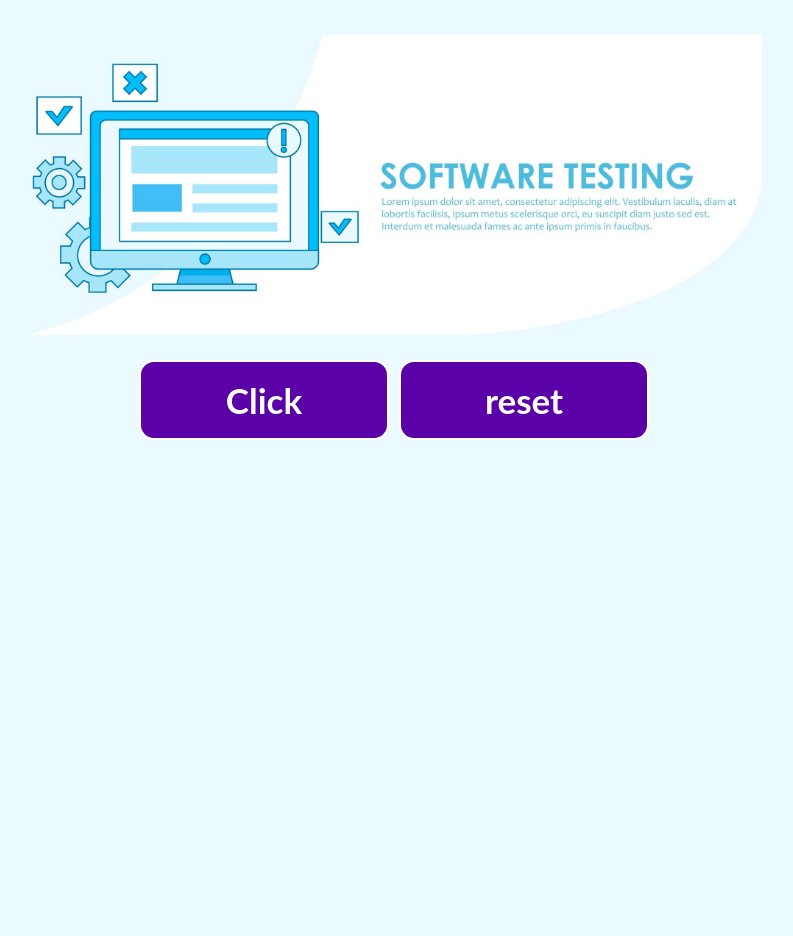
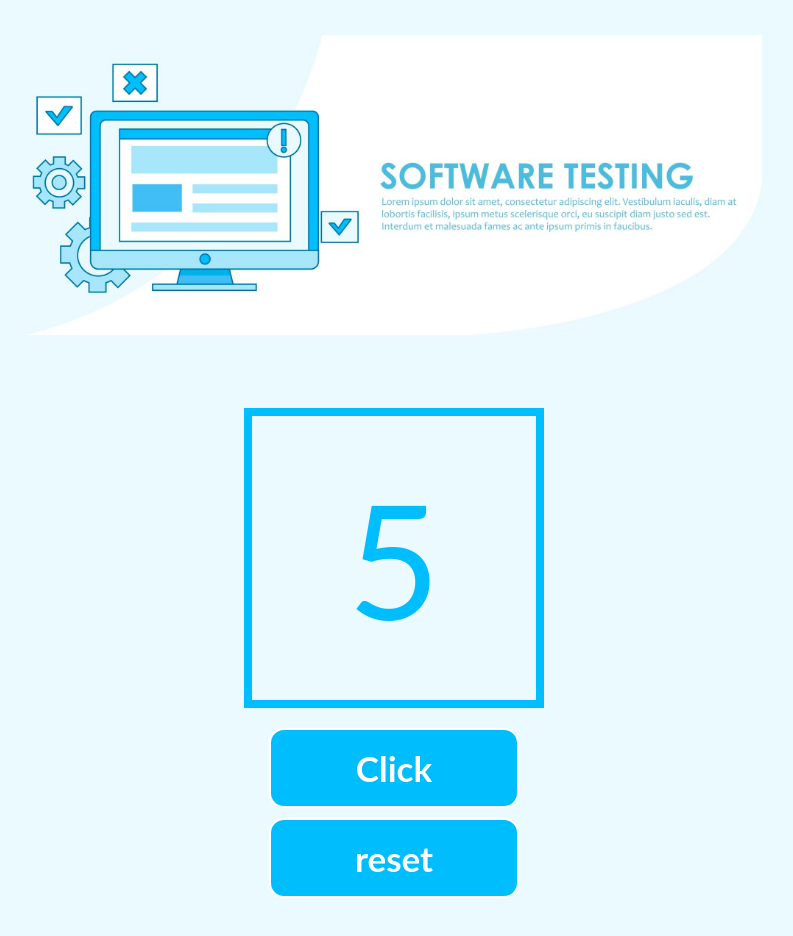
Before and after one commit to Jsson47/react-click-tracker, a React (Create React App) app: page / in a window 1280 px wide. Shown: the top 936 px of the page, without its empty margins (246-1039 px from the left). Before the commit the page ends 800 px from the top, so only its background shows below. Built offline with nearby package versions, Linux system fonts and the light colour scheme.

Commit message:
refactor: optimize click tracking and reset logic

```diff
--- a/src/App.css
+++ b/src/App.css
@@ -29,3 +29,13 @@ body {
 .banner-logo {
     height: 300px;
 }
+
+.principal-container {
+    height: 550px;
+    min-height: 600px;
+    display: flex;
+    flex-wrap: wrap;
+    flex-direction: column;
+    align-items: center;
+    justify-content: center;
+}
--- a/src/App.js
+++ b/src/App.js
@@ -1,5 +1,6 @@
 import './App.css';
 import Button from './components/Button';
+import Counter from './components/Counter';
 import bannerLogo from './img/banner-custom.png'
 
 
@@ -22,14 +23,15 @@ function App() {
           alt='logo de fondo'/>
       </div>
       <div className='principal-container'>
-          <Button
-            text="Click"
-            esClickButton={true}
-            operateClick={handleClick}/>
-          <Button
+        <Counter numberClick="5" />
+        <Button
+          text="Click"
+          esClickButton={true}
+          operateClick={handleClick} />
+        <Button
           text="reset"
           esClickButton={false}
-          operateClick={handleReset}/>
+          operateClick={handleReset} />
       </div>
     </div>
   );
--- a/src/CSS/Button.css
+++ b/src/CSS/Button.css
@@ -12,14 +12,14 @@ button {
 }
 
 button:hover {
-  background-color: #470000;
+  background-color: #363166;
 }
 
 
 .reset-button {
-  background-color: #5a01a7;
+  background-color: #00befd;
 }
 
 .click-button {
-  background-color: #1f2362;
+  background-color: #314963;
 }
--- /dev/null
+++ b/src/CSS/Counter.css
@@ -0,0 +1,12 @@
+.counter {
+    min-width: 300px;
+    height: 300px;
+    font-size: 160px;
+    padding: 25px;
+    color: #00befd;
+    display: flex;
+    align-items: center;
+    justify-content: center;
+    border: 8px solid #00befd;
+    margin-bottom: 15px;
+}
--- a/src/components/Counter.js
+++ b/src/components/Counter.js
@@ -1,4 +1,5 @@
 import React from "react";
+import "../CSS/Counter.css";
 
 function Counter ({ numberClick }) {
   return (
```
